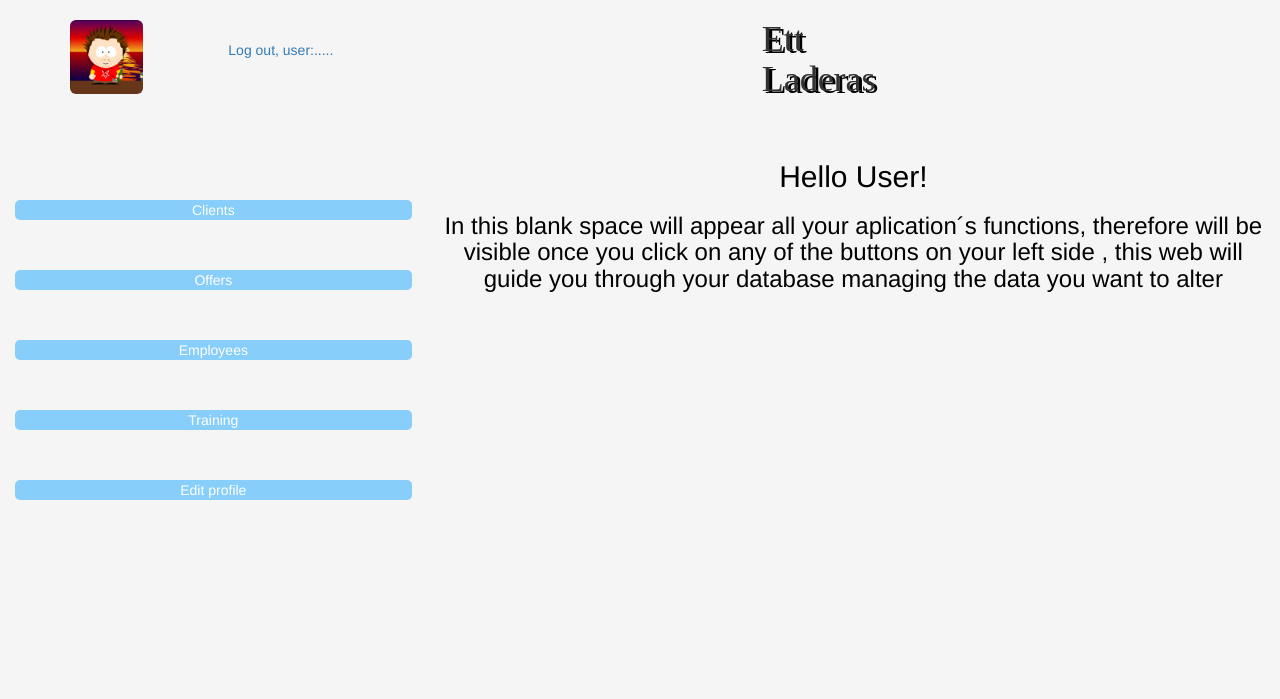
After one commit to victodomin/Ett-Laderas, a PHP site: page /ett/maincontent.php in a window 1280 px wide. The commit adds this page. Shown: the top 699 px of the page. Run offline with PHP 8.4, Linux system fonts and the light colour scheme; some libraries are stand-ins or nearby versions.

Commit message:
mainpage done

```diff
--- a/code/index.html
+++ b/code/index.html
@@ -6,7 +6,7 @@
 
     <script src="//code.jquery.com/jquery-1.11.1.min.js"></script>
 
-    <link rel="stylesheet" type="text/css" href="style.css">
+    <link rel="stylesheet" type="text/css" href="styleindex.css">
     <link href="//maxcdn.bootstrapcdn.com/bootstrap/3.3.0/css/bootstrap.min.css" rel="stylesheet" id="bootstrap-css">
     <script src="//maxcdn.bootstrapcdn.com/bootstrap/3.3.0/js/bootstrap.min.js"></script>
     <meta name="viewport" content="width=device-width, initial-scale=1">
@@ -31,10 +31,10 @@
 
                     <a class="btn btn-alert" data-dismiss="modal"><span class="glyphicon glyphicon-remove"></span></a>
                     <form class="form" method="post" action="login.php">
-                        First name:<br>
+                        User:<br>
                         <input type="text" name="user">
                         <br>
-                        Last name:<br>
+                         Password<br>
                         <input type="text" name="password">
                         <br><br>
                         <input type="submit" value="Login">
--- a/code/login.php
+++ b/code/login.php
@@ -21,7 +21,7 @@ if (!$encontrado){
     header("refresh: 2; url=http://localhost/ett%20laderas/code/");
 
 }else{
-    echo "hola";
+    header('Location: maincontent.php');
 }
 
 
--- /dev/null
+++ b/code/maincontent.php
@@ -0,0 +1,74 @@
+<!DOCTYPE html>
+<html lang="en">
+<head>
+
+    <script src="//code.jquery.com/jquery-1.11.1.min.js"></script>
+
+    <link rel="stylesheet" type="text/css" href="stylemaincontent.css">
+    <link href="//maxcdn.bootstrapcdn.com/bootstrap/3.3.0/css/bootstrap.min.css" rel="stylesheet" id="bootstrap-css">
+    <script src="//maxcdn.bootstrapcdn.com/bootstrap/3.3.0/js/bootstrap.min.js"></script>
+    <meta name="viewport" content="width=device-width, initial-scale=1">
+</head>
+<body>
+
+<div class="container-fluid">
+  <div class="row">
+         <div class="col-lg-2">
+             <div class="img">
+                 <img src="imgs/avatar.png" alt="avatar" width="40%" class="img-rounded">
+             </div>
+
+
+         </div>
+         <div class="col-lg-5">
+            <div class="header">
+                <a href="index.html">Log out, user:.....</a>
+
+            </div>
+         </div>
+         <div class="col-lg-5">
+          <div class="title" style="width: 50px">
+          <h1>Ett Laderas</h1>
+          </div>
+         </div>
+
+
+
+  </div >
+
+    <div class="row">
+        <div class="col-lg-4">
+            <div class="menu">
+                <div class="btn-primary">
+                    <a  href="client.php" class="btn-primary">Clients </a>
+                </div>
+
+                <div class="btn-primary">
+                    <a  href="ofer.php" class="btn-primary">Offers </a>
+                </div>
+                <div class="btn-primary">
+                    <a  href="employee.php" class="btn-primary">Employees </a>
+                </div>
+                <div class="btn-primary">
+                    <a  href="trin.php" class="btn-primary">Training</a>
+                </div>
+                <div class="btn-primary">
+                    <a  href="profile.php" class="btn-primary">Edit profile</a>
+                </div>
+            </div>
+        </div>
+        <div class="col-lg-8">
+            <div class="content">
+                <h2>Hello User!</h2>
+                <h3> In this blank space will appear all your aplication´s functions, therefore will be
+                visible once you click on any of the buttons on your left side , this web will guide you through your
+                database managing the data you want to alter</h3>
+            </div>
+        </div>
+
+
+    </div>
+</div>
+
+</body>
+</html>
--- /dev/null
+++ b/code/stylemaincontent.css
@@ -0,0 +1,52 @@
+.container-fluid{
+    background-color: whitesmoke;
+}
+
+.header{
+
+    text-align: left;
+    cursor: pointer;
+    height: 100px;
+    margin-top: 40px;
+}
+.header :hover{
+    background-color: whitesmoke;
+    color: blue;
+
+}
+.img{
+    height: 50px;
+    margin-top: 20px;
+    text-align: center;
+
+}
+
+.content{
+    background-color: whitesmoke;
+    color: black;
+    height: 300px;
+    text-align: center;
+
+}
+.menu{
+    background-color: whitesmoke;
+    color: black;
+    height: 500px;
+    text-align:center;
+    margin-top: 60px;
+
+
+}
+
+.btn-primary.btn-primary{
+    background-color: lightskyblue;
+    border-radius: 5px;
+    margin-bottom: 50px;
+}
+
+.title{
+    text-shadow: 3px 2px black;
+    font-size: large;
+    font-family: "MS PGothic";
+
+}
```
Also changed, not shown: code/avatar.png (added), code/imgs/avatar.png (added), code/styleindex.css (renamed from code/style.css).
